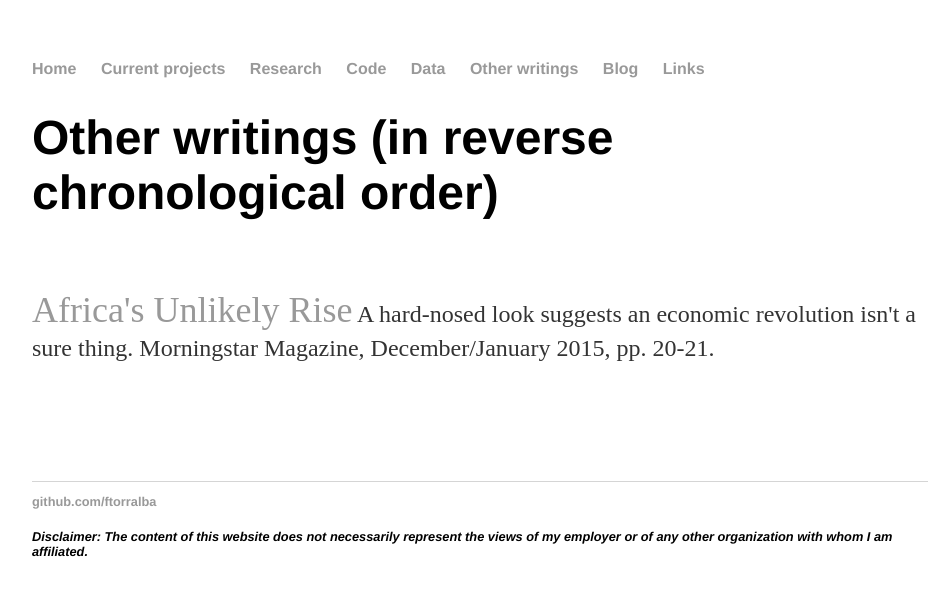
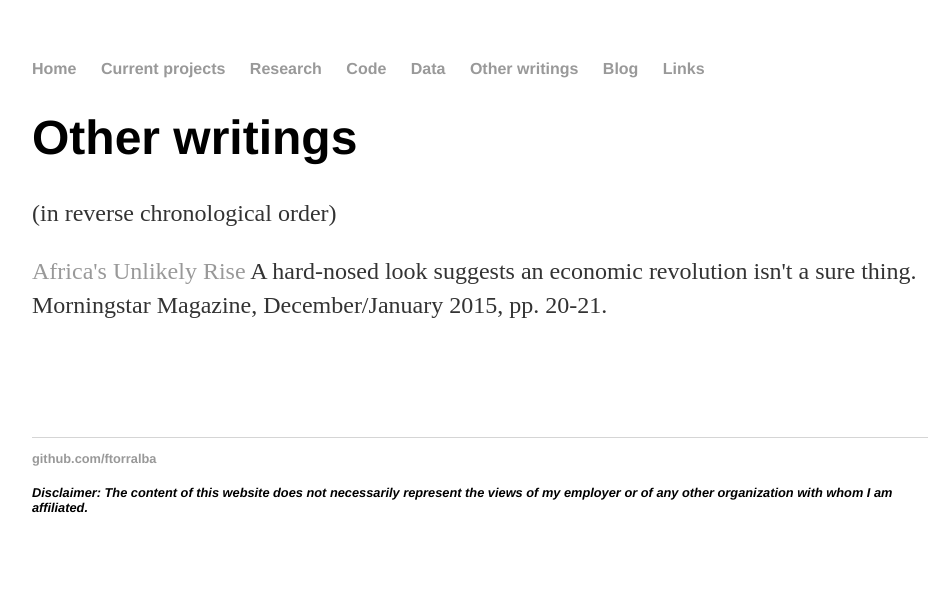
Before and after one commit to ftorralba/ftorralba.github.io, a Jekyll site: the page built from otherwritings.html, in a window 1280 px wide. Shown: the top 596 px of the page, without its empty margins (160-1107 px from the left). Built offline with Jekyll 4.4.1, drawn with Linux system fonts in a browser that asks for light colours.

Commit message:
Update otherwritings.html

```diff
--- a/otherwritings.html
+++ b/otherwritings.html
@@ -3,10 +3,12 @@ layout: default
 title: Current projects
 ---
 <div class="container">
-	<h1>Other writings (in reverse chronological order)</h1>
+	<h1>Other writings</h1>
+	<p>
+	(in reverse chronological order)
 	<br />
 	<p>
-		<a style='font-size: 1.5em;' href="Morningstar_Magazine_20151201_2021.pdf" download="Morningstar_Magazine_20151201_2021.pdf">Africa's Unlikely Rise</a>
+	<a style='font-size: 1em;' href="Morningstar_Magazine_20151201_2021.pdf" download="Morningstar_Magazine_20151201_2021.pdf">Africa's Unlikely Rise</a>
     A hard-nosed look suggests an economic revolution isn't a sure thing.
 		Morningstar Magazine, December/January 2015, pp. 20-21.
 	<p>
```
